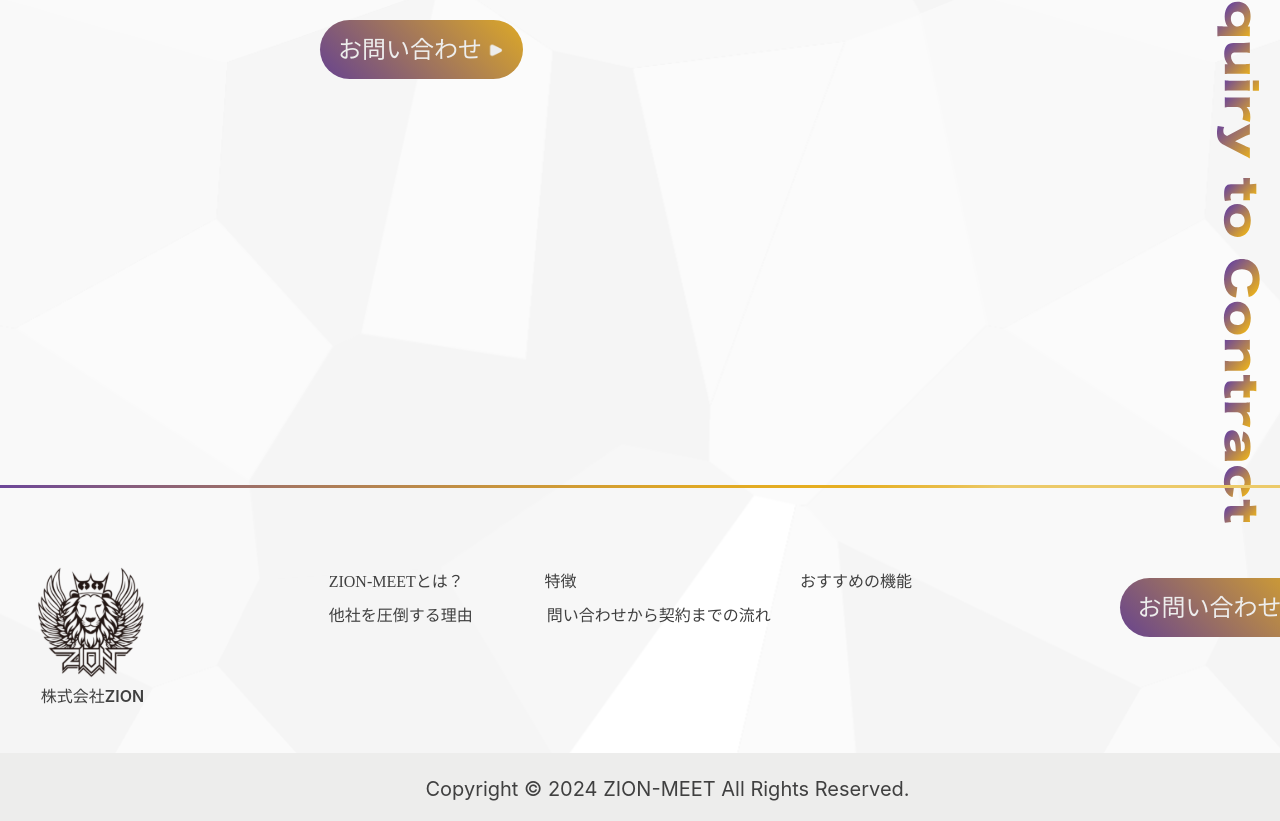
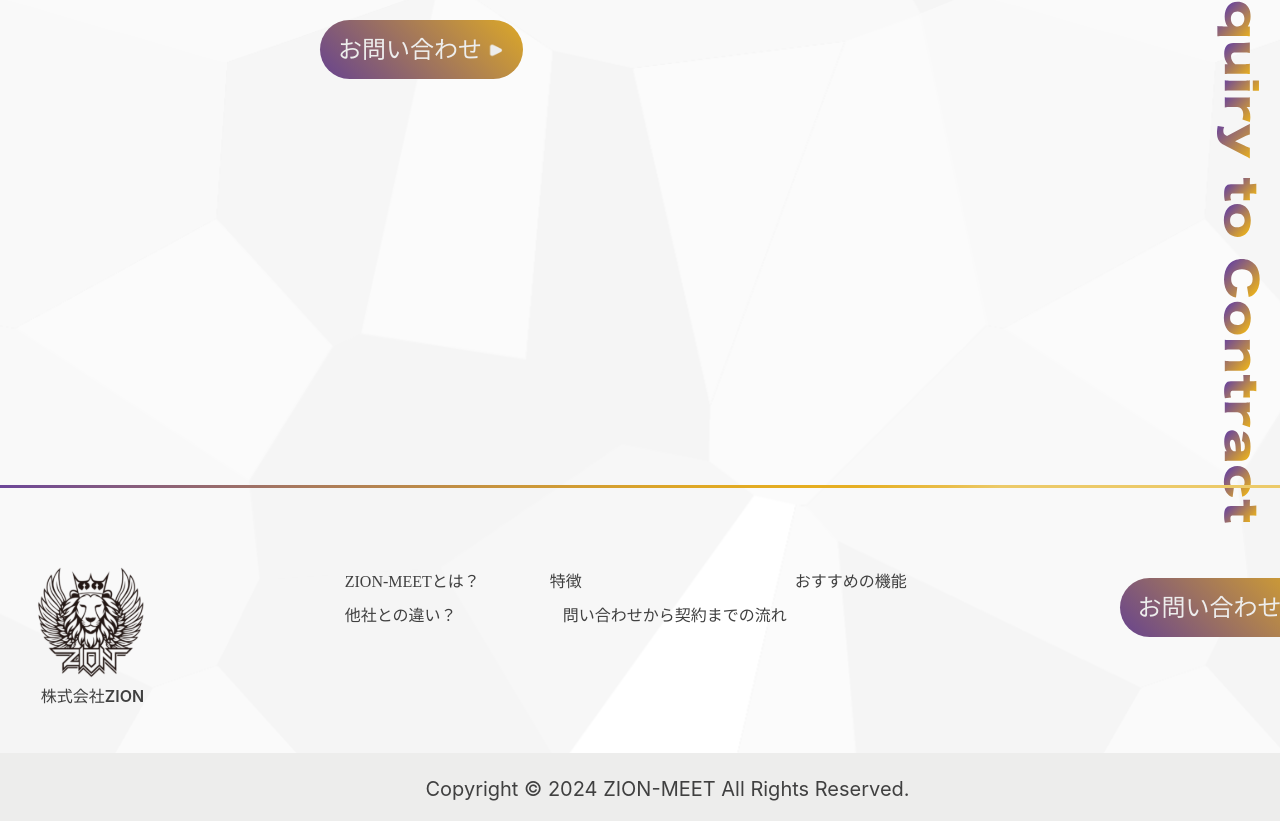
Before and after one commit to Ria923/Zion-Meet, a React (Vite) app: page / in a window 1280 px wide. Shown: the part 9737-10558 px from the top of the page. Built offline with nearby package versions, Linux system fonts and the light colour scheme.

Commit message:
Updated file for Mac

```diff
--- a/src/sections/footer/Footer.jsx
+++ b/src/sections/footer/Footer.jsx
@@ -14,13 +14,13 @@ const Footer = () => {
 
         <div className={Footerstyles.link}>
           <ul className={Footerstyles.footerList}>
-            <li onClick={() => scrollToSection("section1")}>ZION-MEETとは？</li>
-            <li onClick={() => scrollToSection("section2")}>特徴</li>
-            <li onClick={() => scrollToSection("section3")}>おすすめの機能</li>
-            <li onClick={() => scrollToSection("section4")}>
-              他社を圧倒する理由
+            <li onClick={() => scrollToSection("About")}>ZION-MEETとは？</li>
+            <li onClick={() => scrollToSection("Features")}>特徴</li>
+            <li onClick={() => scrollToSection("Recomedened")}>
+              おすすめの機能
             </li>
-            <li onClick={() => scrollToSection("section5")}>
+            <li onClick={() => scrollToSection("ContactUs")}>他社との違い？</li>
+            <li onClick={() => scrollToSection("Inquiry")}>
               問い合わせから契約までの流れ
             </li>
           </ul>
--- a/src/sections/footer/Footer.module.css
+++ b/src/sections/footer/Footer.module.css
@@ -94,7 +94,7 @@
 }
 
 .footerList li:hover {
-  color: #6c63ff;
+  color: #e6ae20;
 }
 
 .Buttonare {
```
